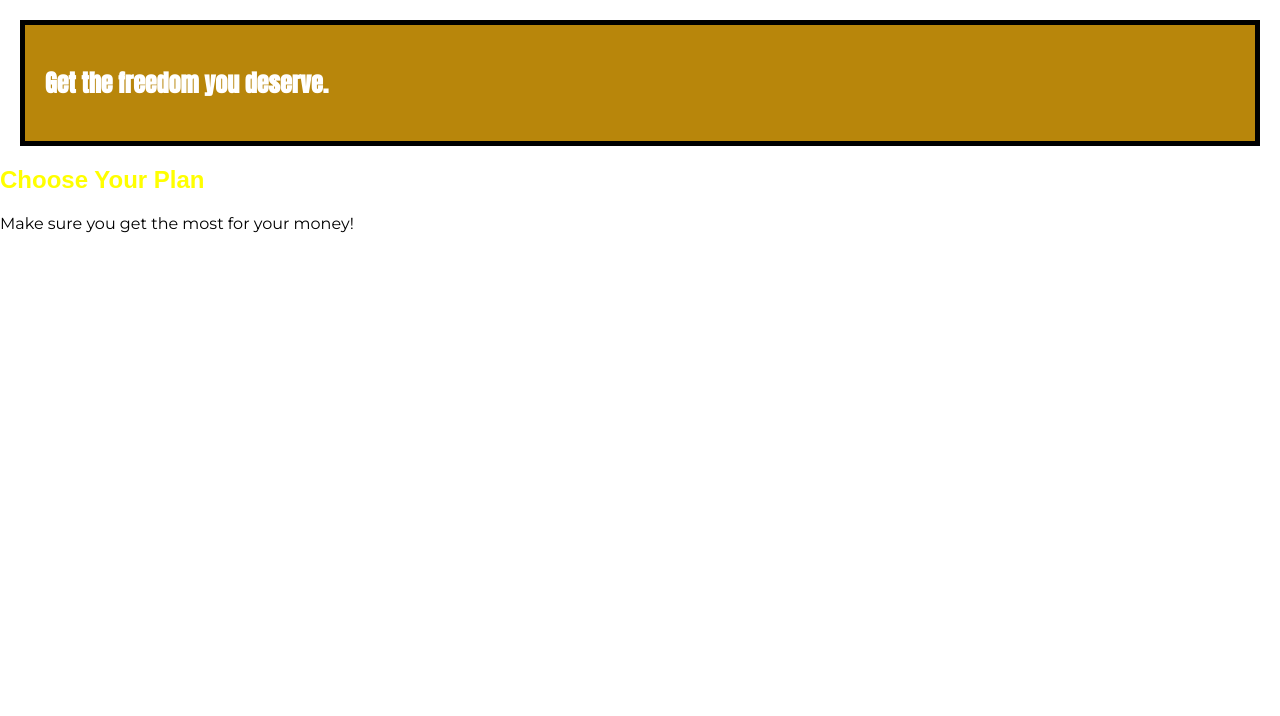
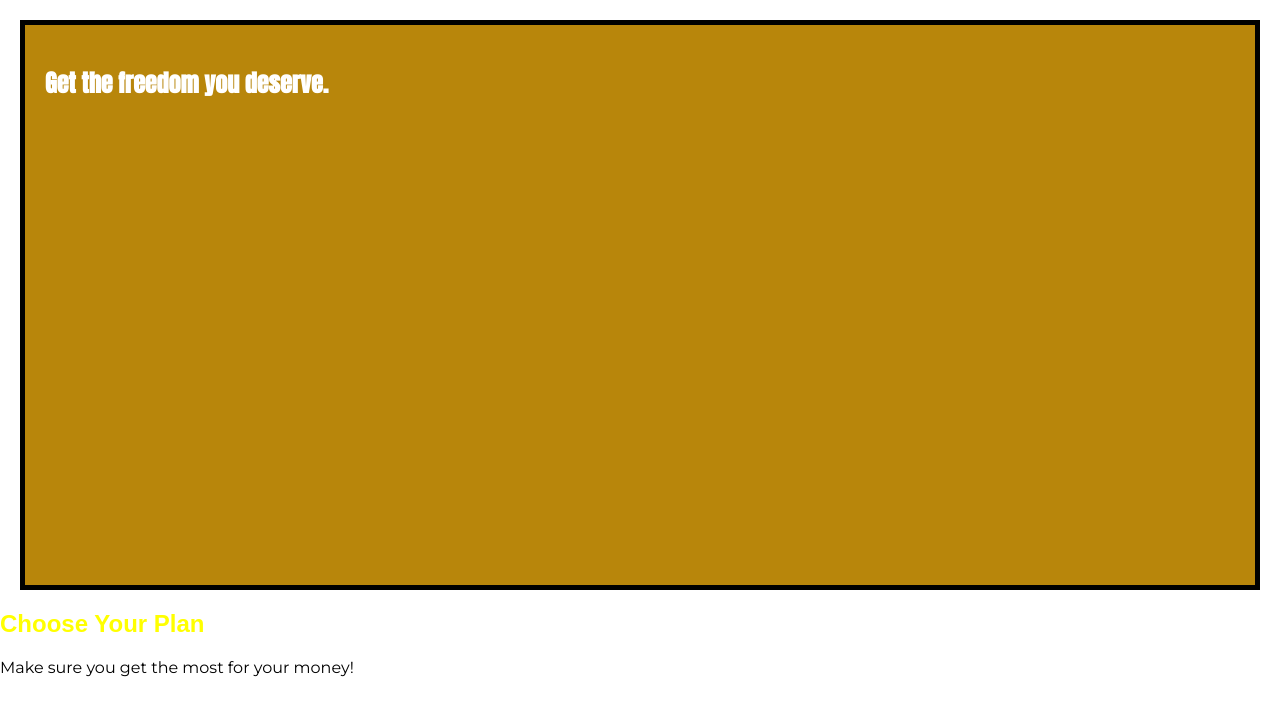
Before and after one commit to rubenanapu/css, a plain HTML site: page basics-01-understanding-the-course-project-setup/index.html in a window 1280 px wide. Drawn offline with Linux system fonts and the light colour scheme.

Commit message:
Added example of Height and Width properties

```diff
--- a/basics-01-understanding-the-course-project-setup/main.css
+++ b/basics-01-understanding-the-course-project-setup/main.css
@@ -16,6 +16,7 @@ section {
   padding: 20px;
   border: 5px black solid;
   margin: 20px;
+  height: 520px;
 }
 
 h1 {
```
Also changed, not shown: 1 other file.
